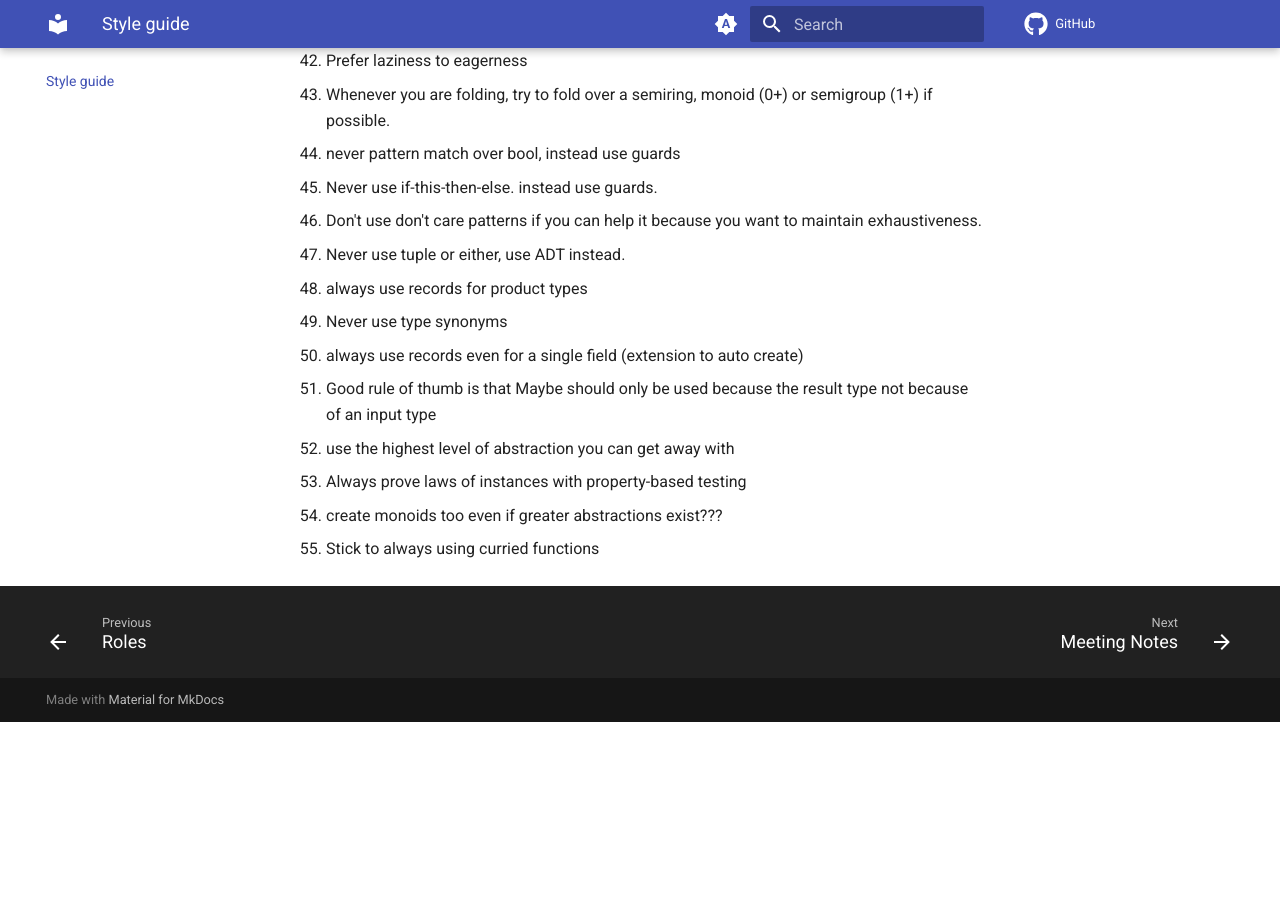
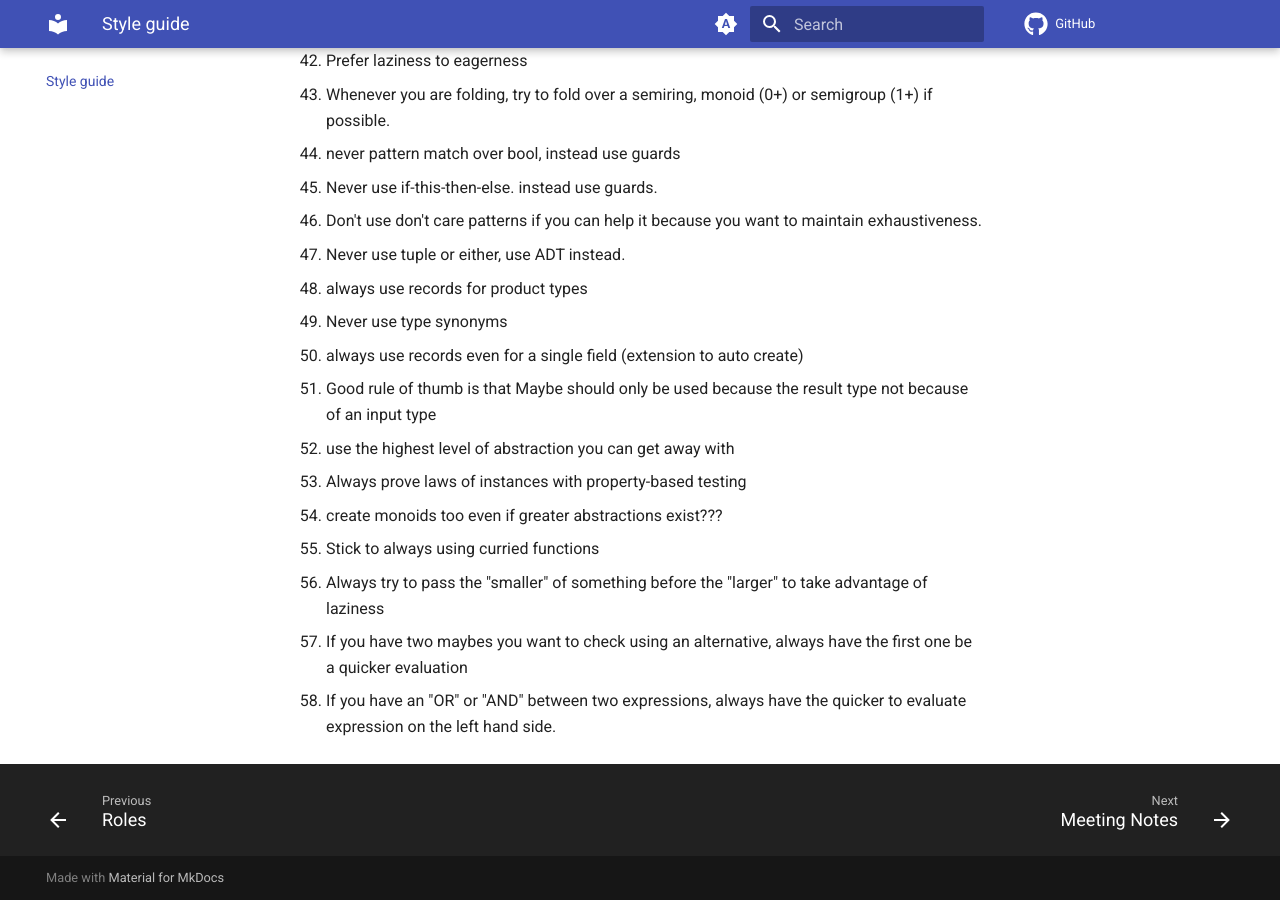
Before and after one commit to solvex-software/solvex-internal-documentation, an MkDocs documentation site: the page built from docs/style-guide.md, in a window 1280 px wide and 900 px high, scrolled down 1982 px. Built offline with MkDocs 1.6.1 and Material for MkDocs 9.7.7, drawn with Linux system fonts in a browser that asks for light colours; comment, search, counter and statistics services are not loaded; before the commit the page ends 2704 px from its top, so only the background shows below that.

Commit message:
Update style-guide.md

```diff
--- a/docs/style-guide.md
+++ b/docs/style-guide.md
@@ -56,3 +56,6 @@
 1. Always prove laws of instances with property-based testing
 1. create monoids too even if greater abstractions exist???
 1. Stick to always using curried functions
+1. Always try to pass the "smaller" of something before the "larger" to take advantage of laziness
+  - If you have two maybes you want to check using an alternative, always have the first one be a quicker evaluation
+  - If you have an "OR" or "AND" between two expressions, always have the quicker to evaluate expression on the left hand side.
```
